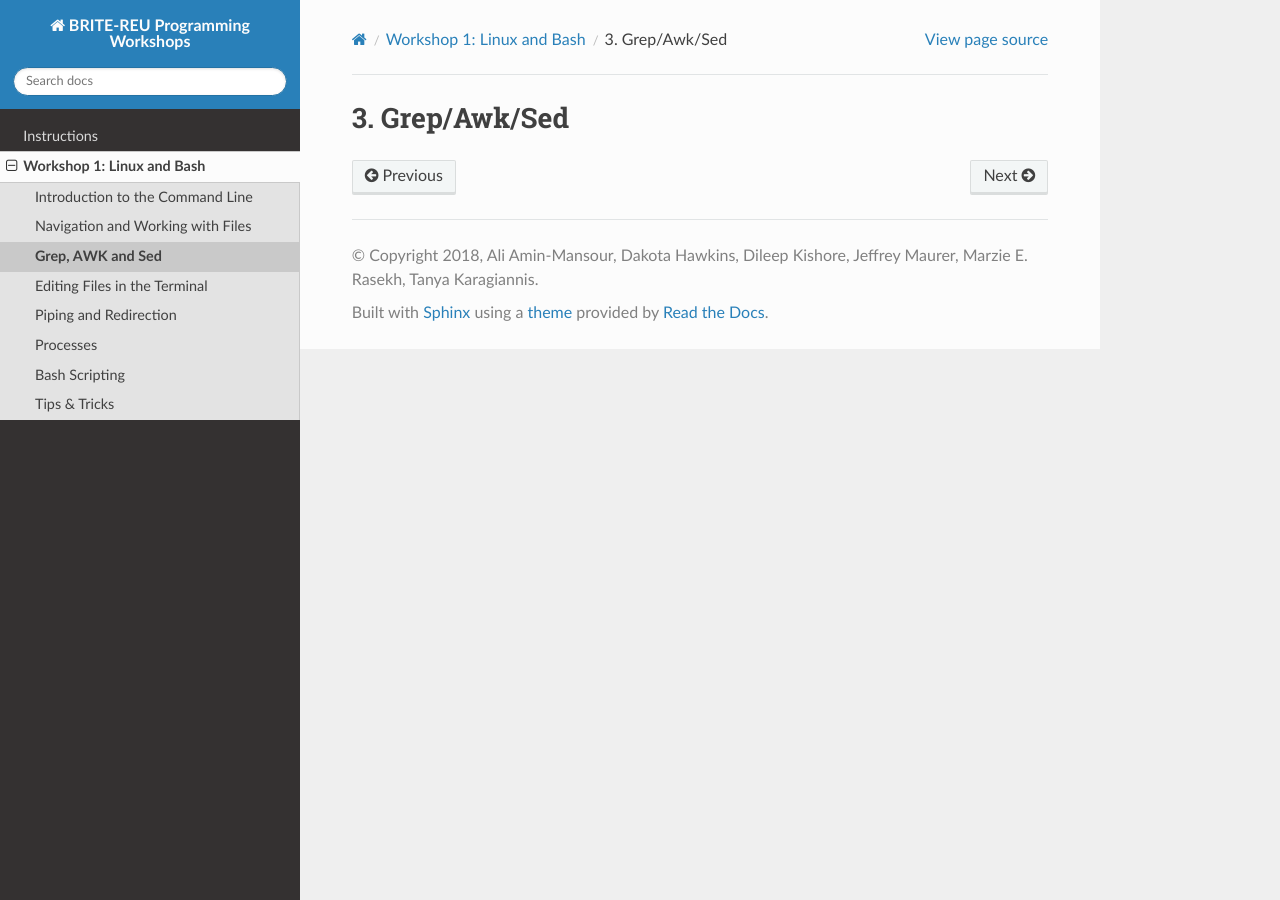
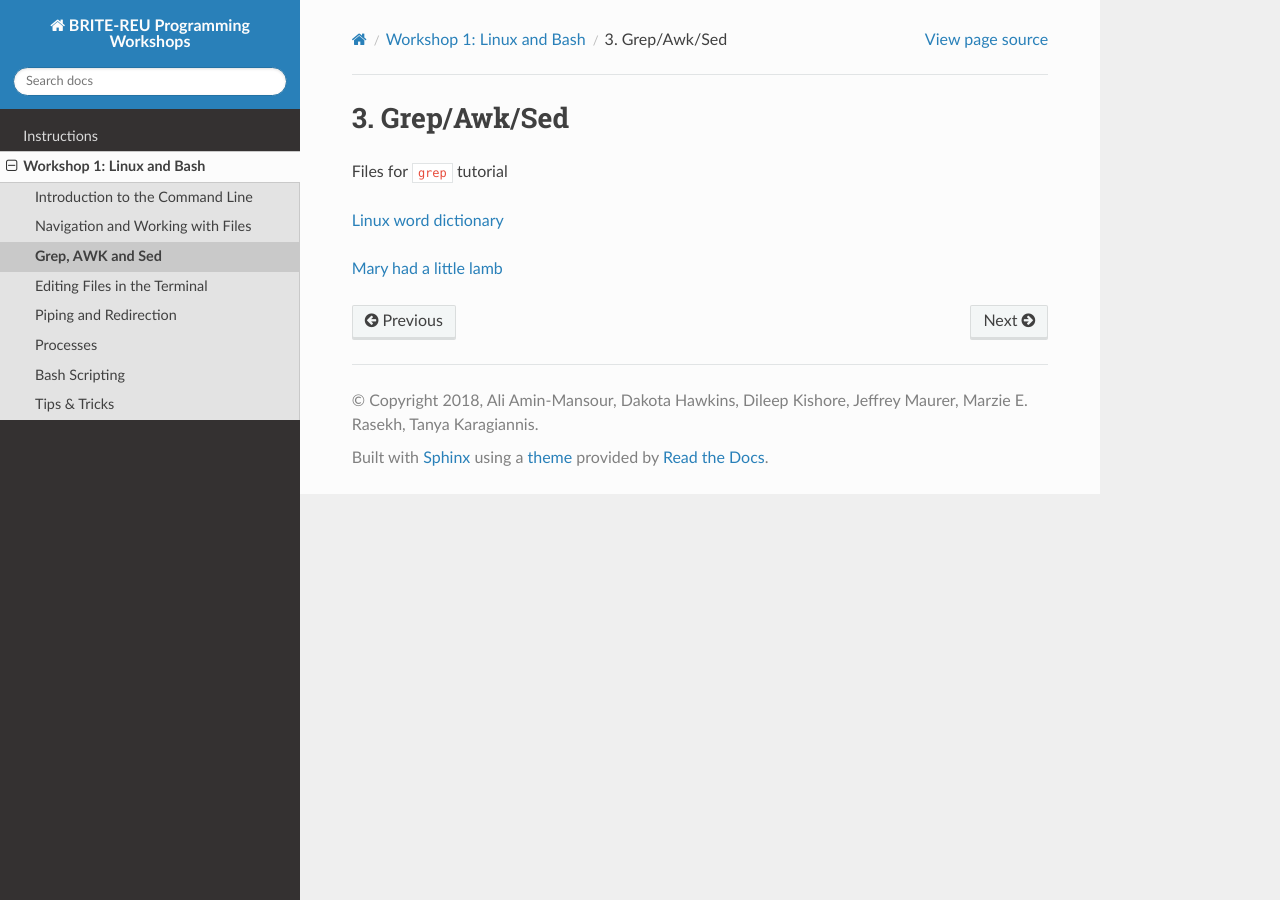
Before and after one commit to BRITE-REU/programming-workshops, a Sphinx documentation site: the page built from source/workshops/01_linux_bash/grep_awk_sed.rst, in a window 1280 px wide. Built offline with Sphinx 7.4.7 and the Read the Docs theme 2.0.0, drawn with Linux system fonts in a browser that asks for light colours.

Commit message:
Created download links for grep example files workshop1

```diff
--- a/source/workshops/01_linux_bash/grep_awk_sed.rst
+++ b/source/workshops/01_linux_bash/grep_awk_sed.rst
@@ -1,2 +1,8 @@
 3. Grep/Awk/Sed
 ====================
+
+Files for ``grep`` tutorial
+
+`Linux word dictionary <https://github.com/BRITE-REU/programming-workshops/tree/master/source/workshops/01_linux_bash/files/cracklib-small.txt>`_
+
+`Mary had a little lamb <https://github.com/BRITE-REU/programming-workshops/tree/master/source/workshops/01_linux_bash/files/mary-lamb.txt>`_
```
